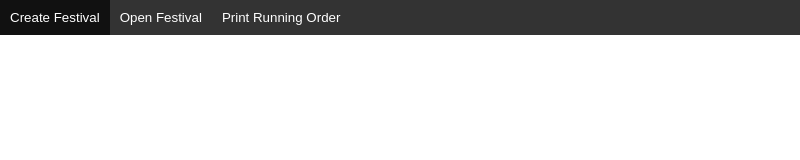
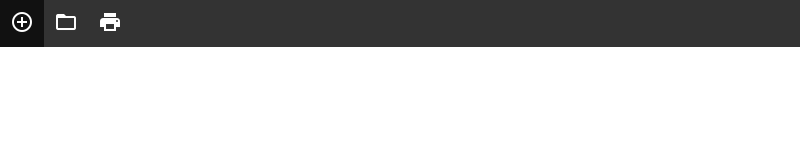
Before and after one commit to toolcreator/roto, an Electron app: page src/index.html in a window 800 px wide. Drawn offline with Linux system fonts and the light colour scheme.

Commit message:
Menu bar icons

```diff
--- a/package.json
+++ b/package.json
@@ -58,6 +58,7 @@
     "typescript": "^3.8.3"
   },
   "dependencies": {
-    "electron-squirrel-startup": "^1.0.0"
+    "electron-squirrel-startup": "^1.0.0",
+    "material-design-icons": "^3.0.1"
   }
 }
--- a/src/index.css
+++ b/src/index.css
@@ -1,3 +1,4 @@
+@import "https://fonts.googleapis.com/icon?family=Material+Icons";
 @import "menu/menu.css";
 
 body {
--- a/src/index.html
+++ b/src/index.html
@@ -9,13 +9,13 @@
 
 <body>
   <div class="menu">
+    <script src="../dist/menu/menu.js"></script>
     <ul>
-      <li><button type="button" id="createFestivalButton">Create Festival</button></li>
-      <li><button type="button" id="openFestivalButton">Open Festival</button></li>
-      <li><button type="button" id="printButton">Print Running Order</button></li>
+      <li><button type="button" onclick="createFestival()"><i class="material-icons">add_circle_outline</i></button></li>
+      <li><button type="button" onclick="openFestival()"><i class="material-icons">folder_open</i></button></li>
+      <li><button type="button" onclick="printRunningOrder()"><i class="material-icons">print</i></button></li>
     </ul>
   </div>
-  <script src="../dist/menu/menu.js"></script>
 </body>
 
 </html>
```
Also changed, not shown: src/menu/menu.ts (+0 -9 lines), 1 other file.
